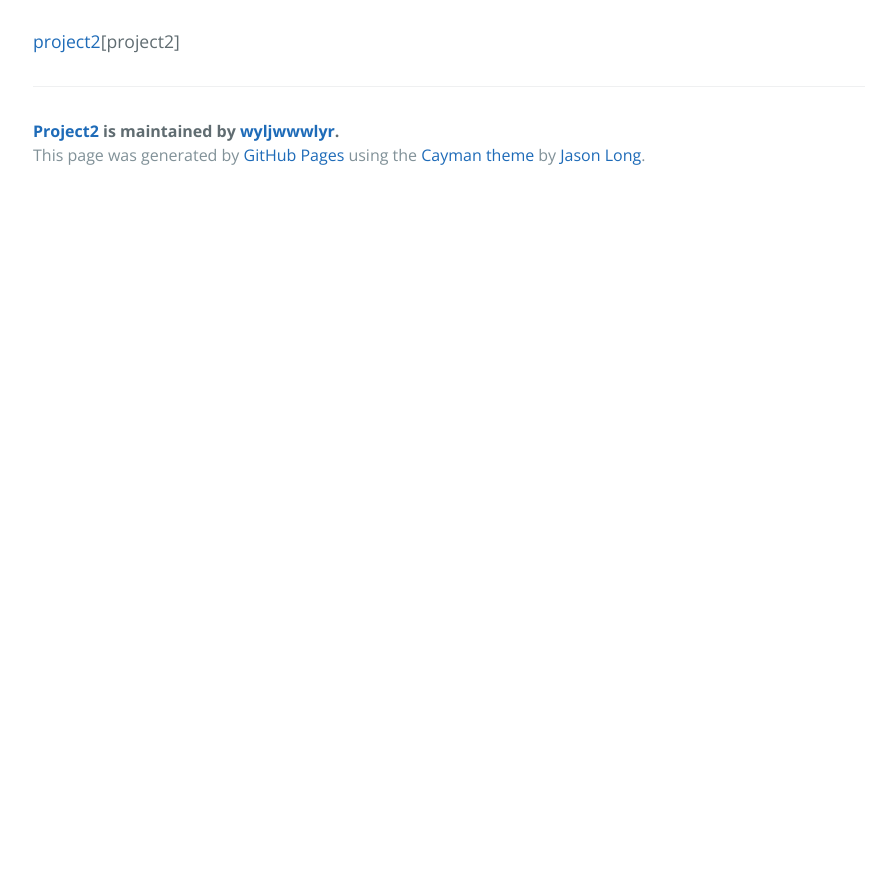
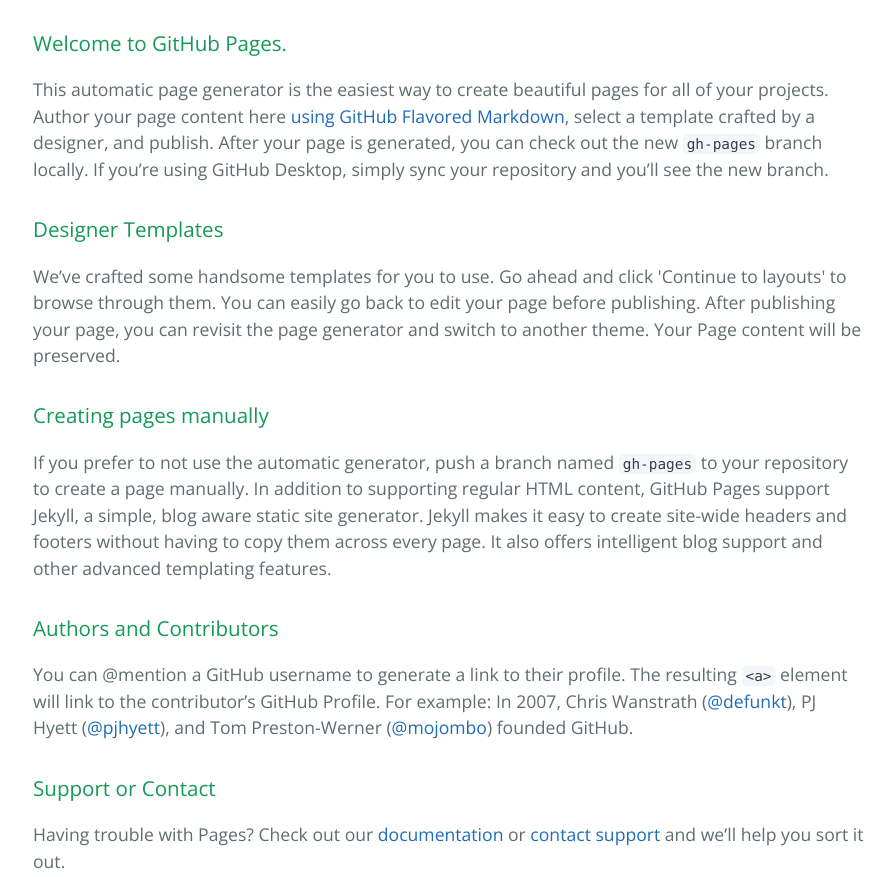
Before and after one commit to wyljwwwlyr/project2, a plain HTML site: page index.html in a window 1280 px wide. Shown: the part 340-1217 px from the top of the page, without its empty margins (191-1083 px from the left). Before the commit the page ends 800 px from the top, so only its background shows below. Drawn offline with nearby package versions, Linux system fonts and the light colour scheme.

Commit message:
Create gh-pages branch via GitHub

```diff
--- a/index.html
+++ b/index.html
@@ -19,7 +19,30 @@
     </section>
 
     <section class="main-content">
-      <p><a href="https://github.com/wyljwwwlyr/project2">project2</a>[project2]</p>
+      <h3>
+<a id="welcome-to-github-pages" class="anchor" href="#welcome-to-github-pages" aria-hidden="true"><span aria-hidden="true" class="octicon octicon-link"></span></a>Welcome to GitHub Pages.</h3>
+
+<p>This automatic page generator is the easiest way to create beautiful pages for all of your projects. Author your page content here <a href="https://guides.github.com/features/mastering-markdown/">using GitHub Flavored Markdown</a>, select a template crafted by a designer, and publish. After your page is generated, you can check out the new <code>gh-pages</code> branch locally. If you’re using GitHub Desktop, simply sync your repository and you’ll see the new branch.</p>
+
+<h3>
+<a id="designer-templates" class="anchor" href="#designer-templates" aria-hidden="true"><span aria-hidden="true" class="octicon octicon-link"></span></a>Designer Templates</h3>
+
+<p>We’ve crafted some handsome templates for you to use. Go ahead and click 'Continue to layouts' to browse through them. You can easily go back to edit your page before publishing. After publishing your page, you can revisit the page generator and switch to another theme. Your Page content will be preserved.</p>
+
+<h3>
+<a id="creating-pages-manually" class="anchor" href="#creating-pages-manually" aria-hidden="true"><span aria-hidden="true" class="octicon octicon-link"></span></a>Creating pages manually</h3>
+
+<p>If you prefer to not use the automatic generator, push a branch named <code>gh-pages</code> to your repository to create a page manually. In addition to supporting regular HTML content, GitHub Pages support Jekyll, a simple, blog aware static site generator. Jekyll makes it easy to create site-wide headers and footers without having to copy them across every page. It also offers intelligent blog support and other advanced templating features.</p>
+
+<h3>
+<a id="authors-and-contributors" class="anchor" href="#authors-and-contributors" aria-hidden="true"><span aria-hidden="true" class="octicon octicon-link"></span></a>Authors and Contributors</h3>
+
+<p>You can @mention a GitHub username to generate a link to their profile. The resulting <code>&lt;a&gt;</code> element will link to the contributor’s GitHub Profile. For example: In 2007, Chris Wanstrath (<a href="https://github.com/defunkt" class="user-mention">@defunkt</a>), PJ Hyett (<a href="https://github.com/pjhyett" class="user-mention">@pjhyett</a>), and Tom Preston-Werner (<a href="https://github.com/mojombo" class="user-mention">@mojombo</a>) founded GitHub.</p>
+
+<h3>
+<a id="support-or-contact" class="anchor" href="#support-or-contact" aria-hidden="true"><span aria-hidden="true" class="octicon octicon-link"></span></a>Support or Contact</h3>
+
+<p>Having trouble with Pages? Check out our <a href="https://help.github.com/pages">documentation</a> or <a href="https://github.com/contact">contact support</a> and we’ll help you sort it out.</p>
 
       <footer class="site-footer">
         <span class="site-footer-owner"><a href="https://github.com/wyljwwwlyr/project2">Project2</a> is maintained by <a href="https://github.com/wyljwwwlyr">wyljwwwlyr</a>.</span>
```
Also changed, not shown: params.json (+1 -1 lines).
